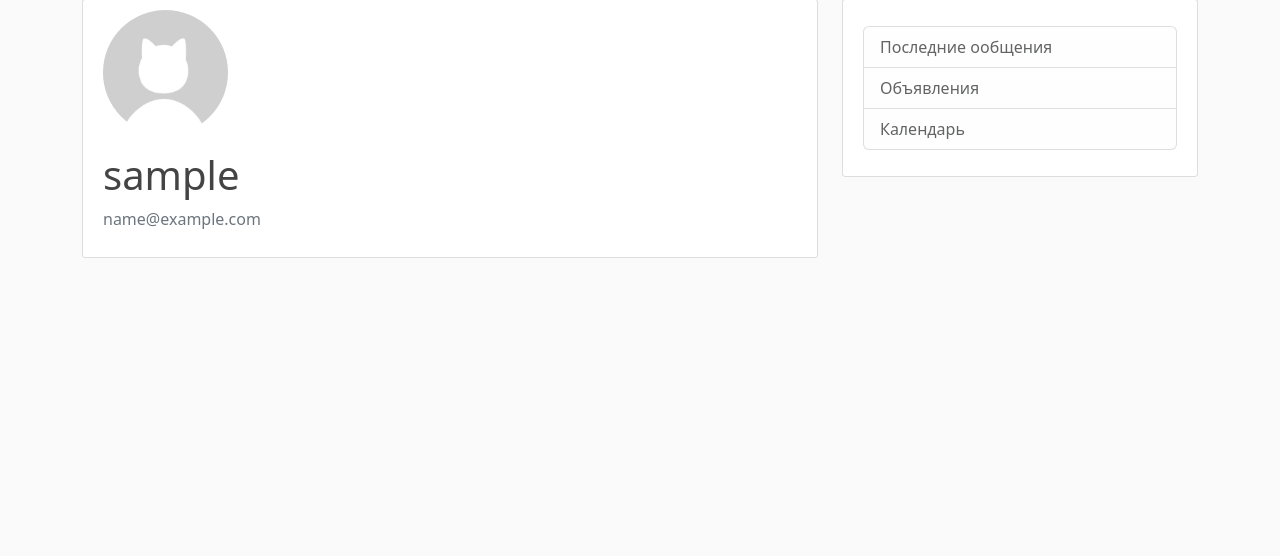
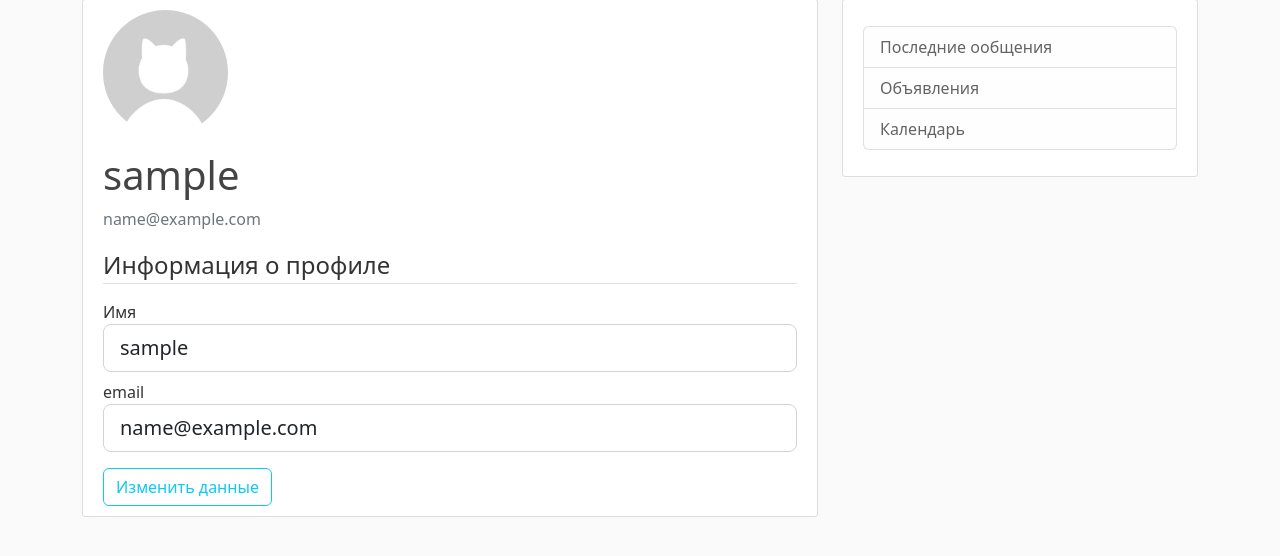
Before and after one commit to akorotkova/flask_blog, a Flask app: page /account in a window 1280 px wide. Shown: the part 81-637 px from the top of the page. Run offline with Flask 2, Linux system fonts and the light colour scheme; the visitor is signed in with stand-in values (Sample User, id 1); data comes from the database, SQL or seed files in the repository.

Commit message:
feat: add user data to the profile and the ability to change them

```diff
--- a/app/forms.py
+++ b/app/forms.py
@@ -1,6 +1,7 @@
 from flask_wtf import FlaskForm
 from wtforms import StringField, PasswordField, SubmitField, BooleanField, ValidationError
 from wtforms.validators import DataRequired, Length, Email, EqualTo
+from flask_login import current_user
 from .models import User
 
 
@@ -33,3 +34,23 @@ class LoginForm(FlaskForm):
                             validators=[DataRequired()])
     remember = BooleanField('Запомнить')
     submit = SubmitField('Войти')
+
+
+class UpdateAccountForm(FlaskForm):
+    username = StringField('Имя',
+                            validators=[DataRequired(), Length(min=2, max=20)])
+    email = StringField('email',
+                            validators=[DataRequired(), Email(message='Неверный формат электронной почты')])
+    submit = SubmitField('Изменить данные')
+
+    def validate_username(self, username):
+        if username.data != current_user.username:
+            user = User.query.filter_by(username=username.data).first()
+            if user:
+                raise ValidationError('Данное имя уже занято. Пожалуйста, укажите другое имя')
+
+    def validate_email(self, email):
+        if email.data != current_user.email:
+            user = User.query.filter_by(email=email.data).first()
+            if user:
+                raise ValidationError('Данный адрес электронной почты уже зарегистрирован. Пожалуйста, укажите другой email')
--- a/app/templates/account.html
+++ b/app/templates/account.html
@@ -9,5 +9,43 @@
         <p class="text-secondary">{{ current_user.email }}</p>
       </div>
     </div>
+    <form method="POST" action="">
+      {{ form.hidden_tag() }}
+      <fieldset class="form-group">
+        <legend class="border-bottom mb-3">Информация о профиле</legend>
+
+        <div class="form-group">
+          {{ form.username.label(class="form-control-label") }}
+          {% if form.username.errors %}
+            {{ form.username(class="form-control-label is-invalid") }}
+            <div class="invalid-feedback">
+              {% for error in form.username.errors %}
+                <span>{{ error }}</span>
+              {% endfor %}
+            </div>
+          {% else %}
+            {{ form.username(class="form-control form-control-lg") }}
+          {% endif %}
+        </div>
+
+        <div class="form-group pt-2">
+          {{ form.email.label(class="form-control-label") }}
+          {% if form.email.errors %}
+            {{ form.email(class="form-control-label is-invalid") }}
+            <div class="invalid-feedback">
+              {% for error in form.email.errors %}
+                <span>{{ error }}</span>
+              {% endfor %}
+            </div>
+          {% else %}
+            {{ form.email(class="form-control form-control-lg") }}
+          {% endif %}
+        </div>
+
+      </fieldset>
+      <div class="form-group pt-3">
+        {{ form.submit(class="btn btn-outline-info") }}
+      </div>
+    </form>
   </div>
 {% endblock content %}
--- a/app/views.py
+++ b/app/views.py
@@ -1,6 +1,6 @@
 from flask import render_template, url_for, flash, redirect, request
 from . import app, db, bcrypt
-from .forms import RegistrationForm, LoginForm
+from .forms import RegistrationForm, LoginForm, UpdateAccountForm
 from .models import User, Post
 from flask_login import login_user, current_user, logout_user, login_required
 
@@ -87,8 +87,18 @@ def logout():
     return redirect(url_for('index'))
 
 
-@app.route('/account')
+@app.route('/account', methods=['GET', 'POST'])
 @login_required
 def account():
+    form = UpdateAccountForm()
+    if form.validate_on_submit():
+        current_user.username = form.username.data
+        current_user.email = form.email.data
+        db.session.commit()
+        flash('Ваша учетная запись успешно обновлена', 'success')
+        return redirect(url_for('account'))
+    elif request.method == 'GET':
+        form.username.data = current_user.username
+        form.email.data = current_user.email
     image_file = url_for('static', filename='img/' + current_user.image_file)
-    return render_template('account.html', title='Личный кабинет', image_file=image_file)
+    return render_template('account.html', title='Личный кабинет', image_file=image_file, form=form)
```
